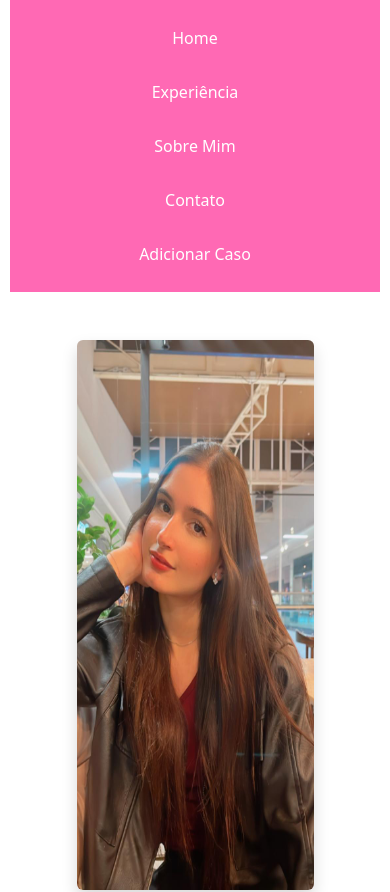
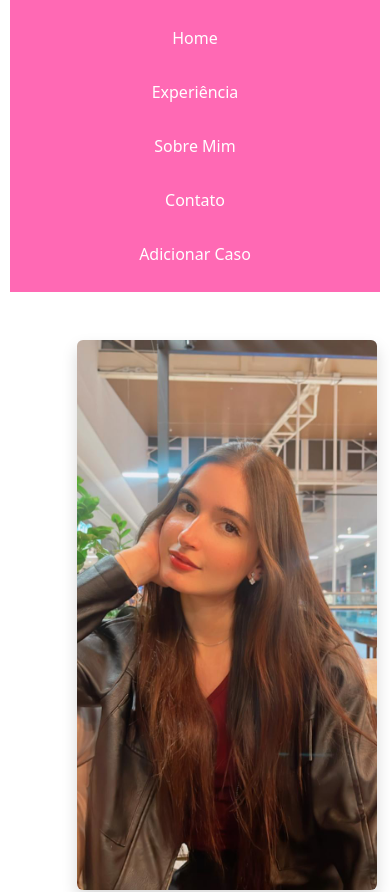
Before and after one commit to marceloaugustorm/portfolio, a React (Vite) app: page / in a window 390 px wide. Shown: the top 892 px of the page. Built offline with nearby package versions, Linux system fonts and the light colour scheme.

Commit message:
responsividade

```diff
--- a/src/components/Home.css
+++ b/src/components/Home.css
@@ -19,8 +19,8 @@
 
   .home-picture {
     height: auto;
-    width: 100%;
-    max-width: 400px; /* opcional: limita no mobile */
+    width: 300px;
+    max-width: 400px;
   }
 
   .d-grid.gap-2.d-md-flex {
```
